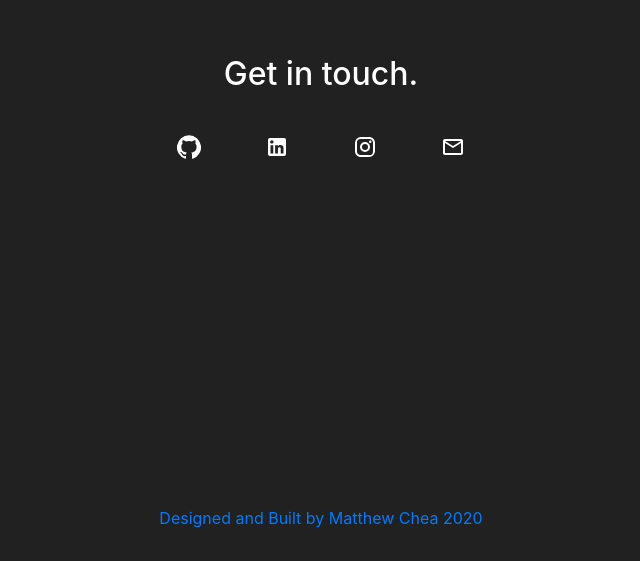
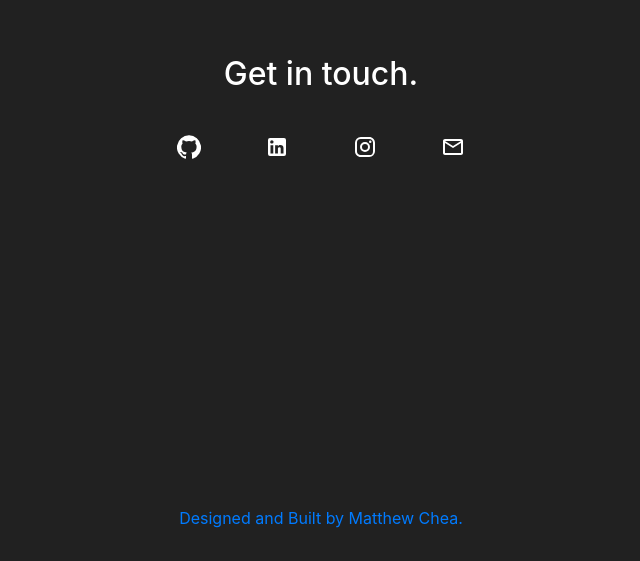
Before and after one commit to mattachea/portfolioWebsite, a React (Create React App) app: page / in a window 1280 px wide. Shown: the part 2329-2890 px from the top of the page, without its empty margins (319-959 px from the left). Built offline with nearby package versions, Linux system fonts and the light colour scheme; the HTML template or start-up script is replaced by a standard one.

Commit message:
edits on footer

```diff
--- a/src/App.js
+++ b/src/App.js
@@ -1,6 +1,5 @@
 import "./App.css";
 import React from "react";
-import { BrowserRouter as Router, Switch, Route } from "react-router-dom";
 import Navbar from "./components/Navbar";
 import Home from "./components/Home";
 import Projects from "./components/Projects";
@@ -15,10 +14,8 @@ const data = {
 function App() {
   return (
     <div className="App">
-      <Router>
       <Navbar />
-        <Switch>
-          <Route exact path="/">
+
       <section id="home">
         <Home {...data} />
       </section>
@@ -28,10 +25,8 @@ function App() {
       <section id="contact">
         <Contact />
       </section>
-          </Route>
-        </Switch>
+
       <Footer />
-      </Router>
     </div>
   );
 }
--- a/src/components/Footer.css
+++ b/src/components/Footer.css
@@ -4,3 +4,7 @@
   padding: 15px;
   text-align: center;
 }
+
+a {
+  text-decoration: none;
+}
--- a/src/components/Footer.js
+++ b/src/components/Footer.js
@@ -4,7 +4,7 @@ export default function Footer() {
   return (
     <div className="footer">
       <a href="https://github.com/mattachea/portfolioWebsite">
-        Designed and Built by Matthew Chea 2020
+        Designed and Built by Matthew Chea.
       </a>
     </div>
   );
```
Lines whose indentation alone changed are shown as unchanged.
